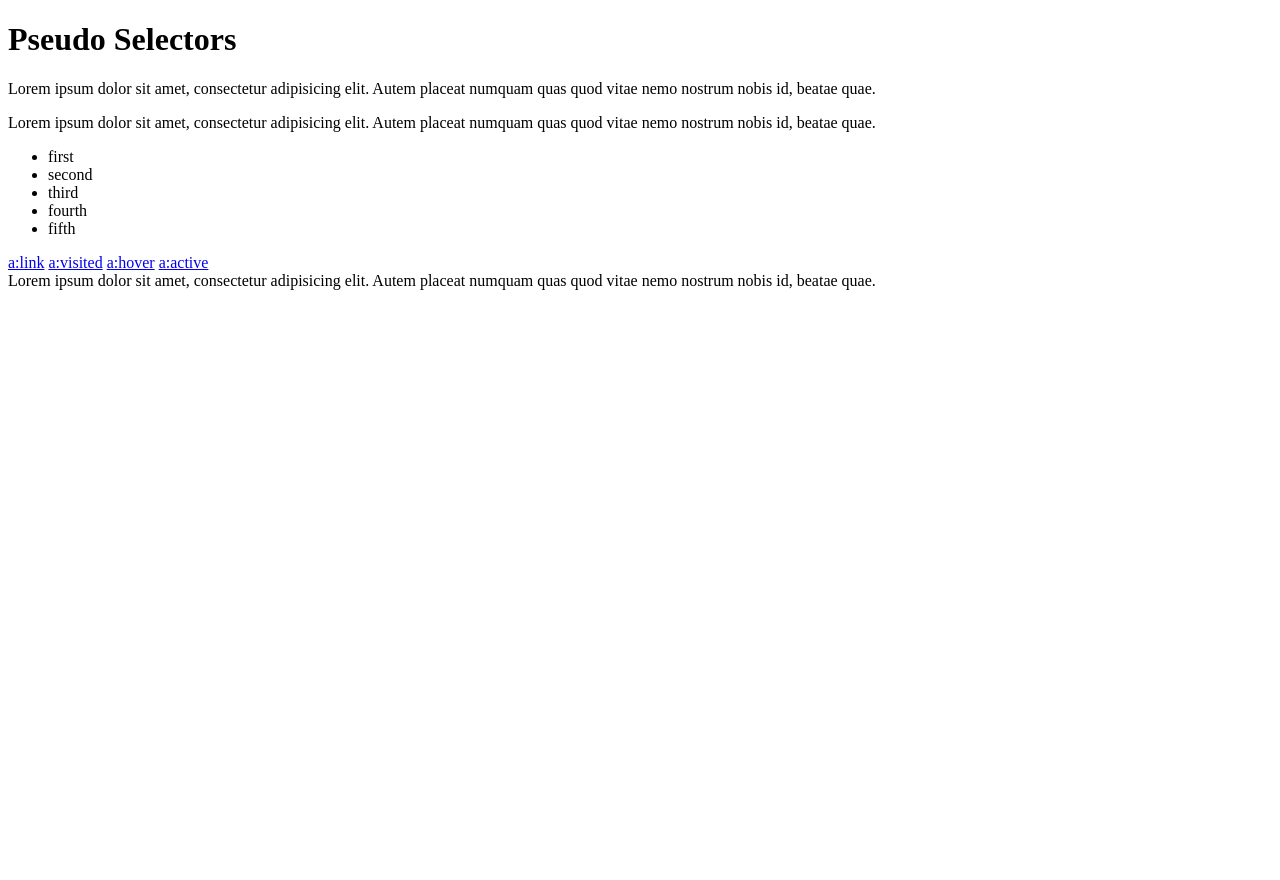
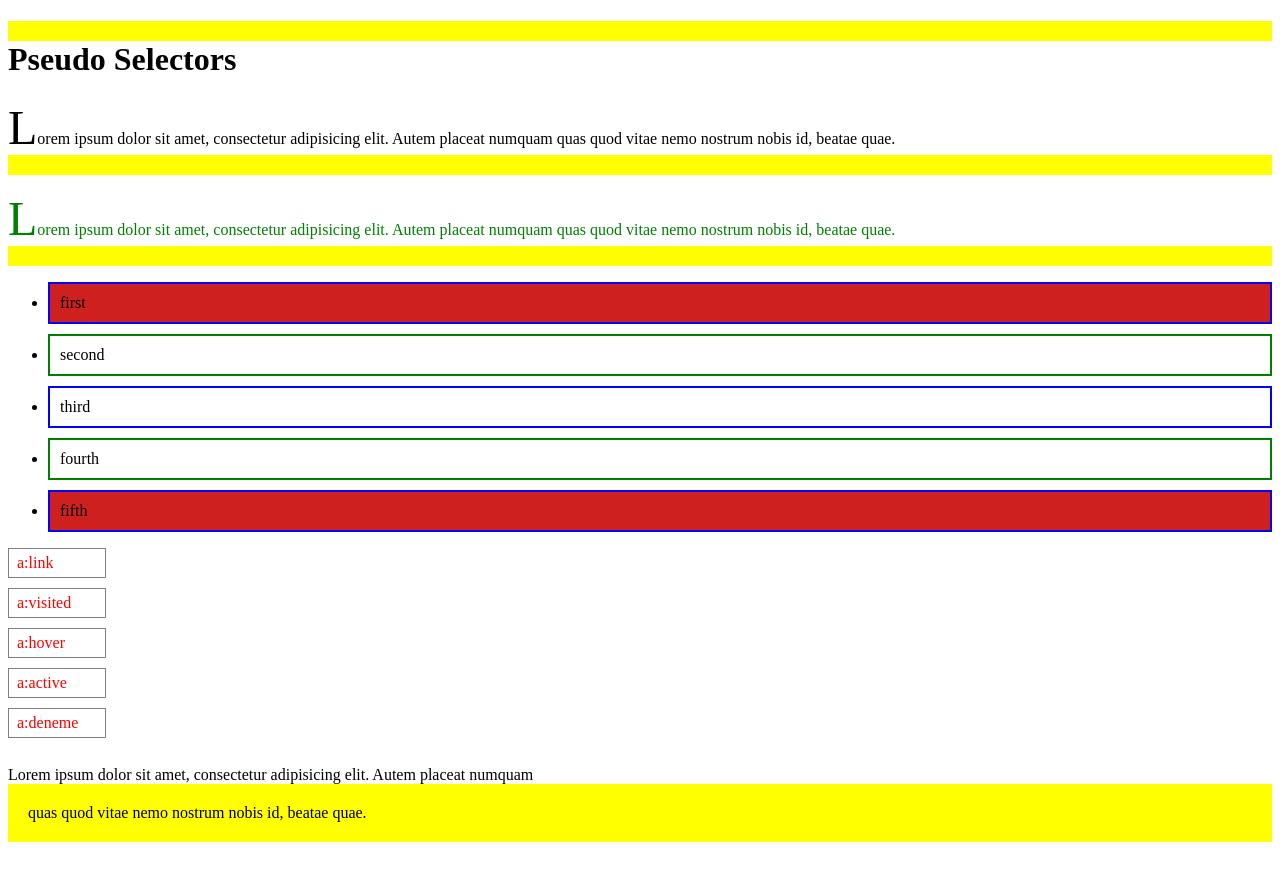
Before and after one commit to cetindev/css-learn, a plain HTML site: page 11-Preudo Selectors/start/index.html in a window 1280 px wide. Before the commit the page ends 800 px from the top, so only its background shows below. Drawn offline with Linux system fonts and the light colour scheme.

Commit message:
selectors

```diff
--- a/11-Preudo Selectors/start/index.html
+++ b/11-Preudo Selectors/start/index.html
@@ -12,11 +12,13 @@
 	<h1>Pseudo Selectors</h1>
 
 	<p>
-		Lorem ipsum dolor sit amet, consectetur adipisicing elit. Autem placeat numquam quas quod vitae nemo nostrum nobis id, beatae quae.
+		Lorem ipsum dolor sit amet, consectetur adipisicing elit. Autem placeat numquam quas quod vitae nemo nostrum nobis
+		id, beatae quae.
 	</p>
 
 	<p class="about">
-		Lorem ipsum dolor sit amet, consectetur adipisicing elit. Autem placeat numquam quas quod vitae nemo nostrum nobis id, beatae quae.
+		Lorem ipsum dolor sit amet, consectetur adipisicing elit. Autem placeat numquam quas quod vitae nemo nostrum nobis
+		id, beatae quae.
 	</p>
 
 	<ul>
@@ -32,11 +34,13 @@
 	<a href="#">a:visited</a>
 	<a href="#">a:hover</a>
 	<a href="#">a:active</a>
+	<a href="#">a:deneme</a>
 
 	<br>
 
 	<div>
-		Lorem ipsum dolor sit amet, consectetur adipisicing elit. Autem placeat numquam <span>quas quod vitae nemo nostrum nobis id, beatae quae.</span>
+		Lorem ipsum dolor sit amet, consectetur adipisicing elit. Autem placeat numquam <span>quas quod vitae nemo nostrum
+			nobis id, beatae quae.</span>
 	</div>
 
 </body>
--- a/11-Preudo Selectors/start/style.css
+++ b/11-Preudo Selectors/start/style.css
@@ -0,0 +1,76 @@
+Pseudo  ELements
+p::first-line {
+  color: brown;
+  word-spacing: 2px;
+  letter-spacing: 1px;
+  font-weight: bold;
+}
+p.about::first-line {
+  color: green;
+}
+p::first-letter {
+  font-size: 48px;
+}
+
+p::after {
+  content: "";
+  display: block;
+  background-color: yellow;
+  padding: 10px;
+}
+h1::before {
+  content: "";
+  display: block;
+  background-color: yellow;
+  padding: 10px;
+}
+/*Pseudo Class*/
+
+ul li {
+  padding: 10px;
+  margin-bottom: 10px;
+  list-style: disc;
+}
+ul li:first-child {
+  background-color: rgb(207, 32, 32);
+}
+ul li:last-child {
+  background-color: rgb(207, 32, 32);
+}
+ul li:nth-of-type(even) {
+  border: 2px solid green;
+}
+ul li:nth-of-type(odd) {
+  border: 2px solid blue;
+}
+
+a {
+  padding: 5px 8px;
+  text-decoration: none;
+  display: block;
+  width: 80px;
+  border: 1px solid gray;
+  margin-bottom: 10px;
+}
+a:link {
+color: red;
+}
+a:visited {
+  color: blue;
+}
+a:hover{
+  color: white;
+  background: green;
+}
+a:active {
+  color: green;
+  background: gold;
+}
+span {
+  display: block ;
+  background: yellow;
+  padding: 20px;
+}
+div:hover span{
+   display: none;
+}
```
